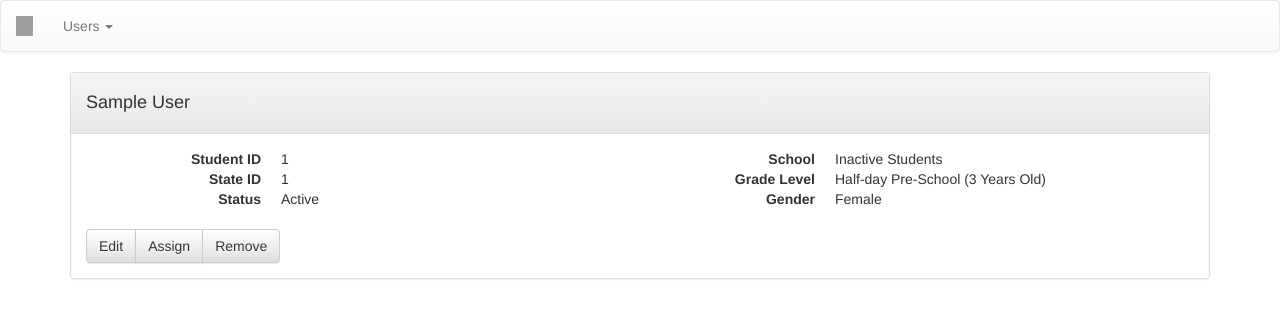
After one commit to roadrunner2348/mactrac, a Django app: page /show/1/ in a window 1280 px wide. The commit adds this page. Shown: the top 318 px of the page. Run offline with Django 3.2, Linux system fonts and the light colour scheme; tables that the repository leaves empty hold one stand-in row (values such as "Sample post"); some libraries are stand-ins or nearby versions; grey boxes are pictures that could not be loaded.

Commit message:
Added user show page, and renamed student view methods in prep for computer objects

```diff
--- a/inventory/models.py
+++ b/inventory/models.py
@@ -41,16 +41,16 @@ class Student(models.Model):
 		('4F', 'Full-day Pre-School (4 Years Old)'),
 		('KH', 'Half-day Kindergarten'),
 		('KF', 'Full-day Kindergarten'),
-		('1', 'Grade 1'),
-		('2', 'Grade 2'),
-		('3', 'Grade 3'),
-		('4', 'Grade 4'),
-		('5', 'Grade 5'),
-		('6', 'Grade 6'),
-		('7', 'Grade 7'),
-		('8', 'Grade 8'),
-		('9', 'Grade 9'),
-		('0', 'Grade 10'),
+		('01', 'Grade 1'),
+		('02', 'Grade 2'),
+		('03', 'Grade 3'),
+		('04', 'Grade 4'),
+		('05', 'Grade 5'),
+		('06', 'Grade 6'),
+		('07', 'Grade 7'),
+		('08', 'Grade 8'),
+		('09', 'Grade 9'),
+		('10', 'Grade 10'),
 		('11', 'Grade 11'),
 		('12', 'Grade 12'),
 		('PG', 'Post Graduate'),
--- a/inventory/templates/inventory/base.html
+++ b/inventory/templates/inventory/base.html
@@ -33,7 +33,7 @@
     					<li class="dropdown">
           <a href="#" class="dropdown-toggle" data-toggle="dropdown" role="button" aria-expanded="false">Users <span class="caret"></span></a>
           <ul class="dropdown-menu" role="menu">
-            <li><a href="{% url 'inventory:userSearch' %}">User Search</a></li>
+            <li><a href="{% url 'inventory:studentSearch' %}">User Search</a></li>
             <li class="divider"></li>
             <li><a href="#">New User</a></li>
             <li><a href="#">Users List</a></li>
--- /dev/null
+++ b/inventory/templates/inventory/show.html
@@ -0,0 +1,36 @@
+{% extends "inventory/base.html" %}
+
+{% block content %}
+<div class="panel panel-default">
+	<div class="panel-heading"><h4>{{ user.full_name }}</h4></div>
+	<div class="panel-body">
+		<div class="col-md-6">
+			<dl class="dl-horizontal">
+				<dt>Student ID</dt>
+				<dd>{{ user.student_id }}</dd>
+				<dt>State ID</dt>
+				<dd>{{ user.state_id }}</dd>
+				<dt>Status</dt>
+				<dd>{{ user.get_status_display }}</dd>
+			</dl>
+		</div>
+		<div class="col-md-6">
+			<dl class="dl-horizontal">
+				<dt>School</dt>
+				<dd>{{ user.get_school_display }}</dd>
+				<dt>Grade Level</dt>
+				<dd>{{ user.get_grade_level_display }}</dd>
+				<dt>Gender</dt>
+				<dd>{{ user.get_gender_display }}</dd>
+			</dl>
+		</div>
+		<div class="col-lg">
+			<div class="btn-group" role="group" aria-label="...">
+				<a type="button" class="btn btn-default" href="{% url 'inventory:editStudent' user.student_id %}">Edit</a>
+				<a type="button" class="btn btn-default">Assign</a>
+				<a type="button" class="btn btn-default">Remove</a>
+			</div>
+		</div>
+	</div>
+</div>
+{% endblock content %}
--- a/inventory/urls.py
+++ b/inventory/urls.py
@@ -3,7 +3,8 @@ from . import views
 
 urlpatterns = [
 	url(r'^$', views.index, name='index'),
+	url(r'^show/(?P<student_id>[0-9]+)/$', views.showStudent, name='showStudent'),
+	url(r'^edit/(?P<student_id>[0-9]+)/$', views.editStudent, name='editStudent'),
 	url(r'^message/$', views.message, name='message'),
-	url(r'^userSearchForm/$', views.userSearchForm, name='userSearchForm'),
-	url(r'^userSearch/$', views.userSearch, name='userSearch'),
+	url(r'^userSearch/$', views.studentSearch, name='studentSearch'),
 ]
--- a/inventory/views.py
+++ b/inventory/views.py
@@ -6,6 +6,7 @@ import requests, json
 import xml.etree.ElementTree as ET
 from django.db.models import Q
 from .models import Student
+from django.shortcuts import get_object_or_404
 
 def index(request):
 	return render(request, 'inventory/index.html')
@@ -21,24 +22,14 @@ def message(request):
 def userSearchForm(request):
 	return render(request, 'inventory/userSearchForm.html')
 
-def newUserSearch(request):
+def showStudent(request, student_id):
+	user = get_object_or_404(Student, student_id=student_id)
+	return render(request, 'inventory/show.html', {'user': user})
 
-	query = request.POST.get('search', 0)
-	if query == 0:
-		return render(request, 'inventory/userSearchForm.html')
-	else:
-		jss_url = "http://jss-client.keansburg.k12.nj.us:8080/JSSResource"
-		headers = {'accept': 'application/json'}
-		r = requests.get(jss_url + "/ldapservers/id/1/user/" + query, auth=('checkin','checkin'), headers=headers)
-		data = r.json()
-		data = data['ldap_users']
-		if len(data) == 0:
-			messages.error(request, "No Users Found!")
-			return render(request, 'inventory/userSearchForm.html')
-		else:
-			return render(request, 'inventory/userSearchForm.html', {'data': data, 'query': query })
+def editStudent(request, student_id):
+	return HttpResponse('GOTCHA!')
 
-def userSearch(request):
+def studentSearch(request):
 
 	query = request.POST.get('search', 0)
 	if query == 0:
```
Also changed, not shown: inventory/templates/inventory/userSearchForm.html (+6 -4 lines).
